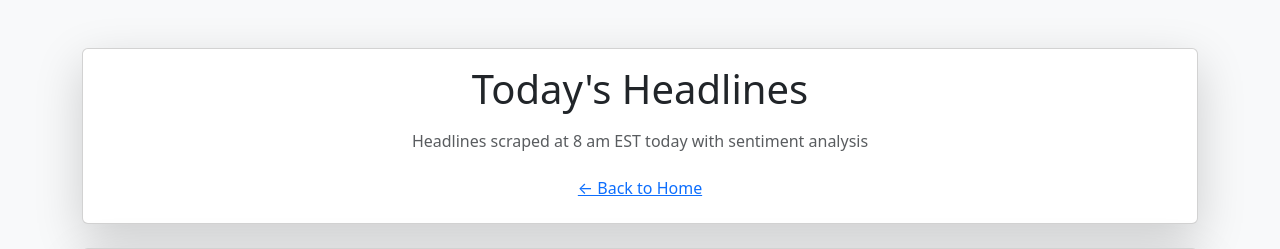
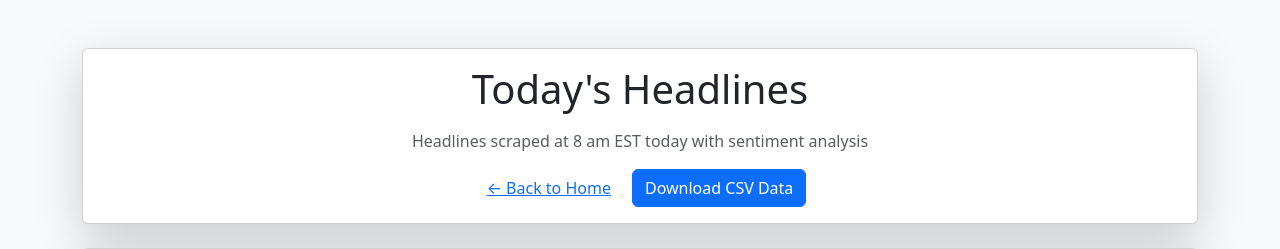
Before and after one commit to hinsoned/Headline-Scraper, a Flask app: page /todays_headlines in a window 1280 px wide. Shown: the top 249 px of the page. Run offline with Flask 3, Linux system fonts and the light colour scheme; data that the repository does not hold is empty; parts of the project's set-up code (start-up, migrations or seed data) failed here and were passed over.

Commit message:
Download button added
- The daily .CSV file is now available for download from todays_headlines.html

```diff
--- a/app.py
+++ b/app.py
@@ -42,6 +42,10 @@ stopwords = set(stopwords.words("english"))
 #Create path to static folder
 STATIC_IMAGES_DIR = os.path.join(os.path.dirname(__file__), "static", "images")
 os.makedirs(STATIC_IMAGES_DIR, exist_ok=True)
+
+#Create path to data folder
+STATIC_DATA_DIR = os.path.join(os.path.dirname(__file__), "static", "data")
+os.makedirs(STATIC_DATA_DIR, exist_ok=True)
 
 # CNN URLs and topics
 CNN_URLs = [
@@ -278,8 +282,13 @@ def save_to_excel(df, timestamp, folder_name):
 def save_to_csv(df, timestamp, folder_name):
     csv_filename = f"cnn_headlines_{timestamp}.csv"
     csv_path = os.path.join(folder_name, csv_filename)
+
     df.to_csv(csv_path, index=False)
     print(f"Data saved to {csv_path}")
+
+    static_csv_path = os.path.join(STATIC_DATA_DIR, "cnn_headlines.csv")
+    df.to_csv(static_csv_path, index=False)
+    print(f"Data saved to {static_csv_path}")
 
 def save_to_database(df, session):
     # Convert the keywords column to JSON strings for all rows at once
--- a/app_flask.py
+++ b/app_flask.py
@@ -10,11 +10,13 @@ from datetime import date
 from datetime import datetime
 from datetime import timedelta
 from sqlalchemy import func
+from flask import send_from_directory
 
 db_path = os.path.join(os.path.dirname(__file__), "headlines.db") #Gets the path to the database
 engine = create_engine(f"sqlite:///{db_path}") #Creates the engine for the database
 Session = sessionmaker(bind=engine) #Creates the session factory for the database
 
+STATIC_DATA_DIR = os.path.join(os.path.dirname(__file__), "static", "data")
 
 app = Flask(__name__)
 
@@ -56,5 +58,9 @@ def api_todays_headlines():
     session.close()
     return jsonify(headlines_list)
 
+@app.route("/download_data")
+def download_data():
+    return send_from_directory(STATIC_DATA_DIR, "cnn_headlines.csv", as_attachment=True)
+
 if __name__ == "__main__":
     app.run(debug=True)
--- a/templates/todays_headlines.html
+++ b/templates/todays_headlines.html
@@ -7,7 +7,10 @@ Scraper{% endblock %} {% block content %}
       <p class="text-muted mb-3">
         Headlines scraped at 8 am EST today with sentiment analysis
       </p>
-      <a href="/" class="btn btn-link">← Back to Home</a>
+      <div class="d-flex gap-2 justify-content-center flex-wrap">
+        <a href="/" class="btn btn-link">← Back to Home</a>
+        <a href="/download_data" class="btn btn-primary">Download CSV Data</a>
+      </div>
     </div>
   </div>
 
```
